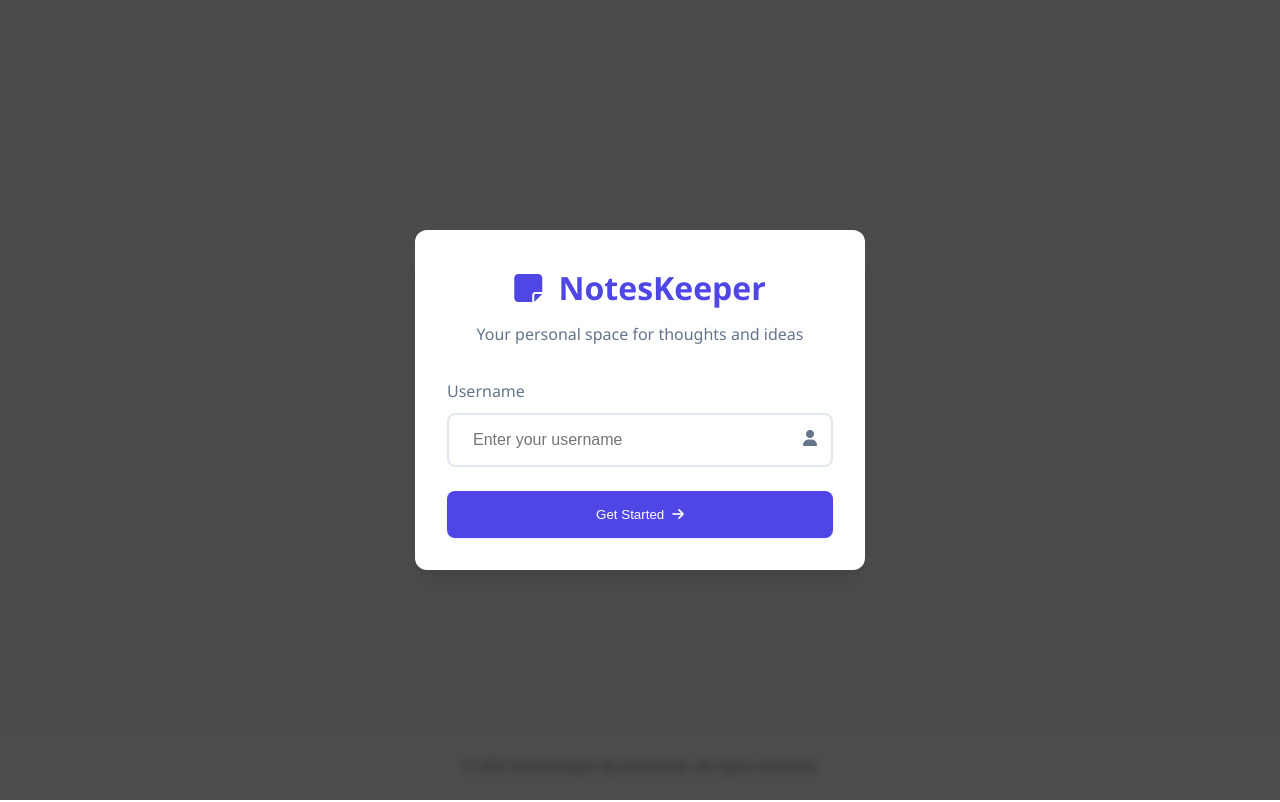
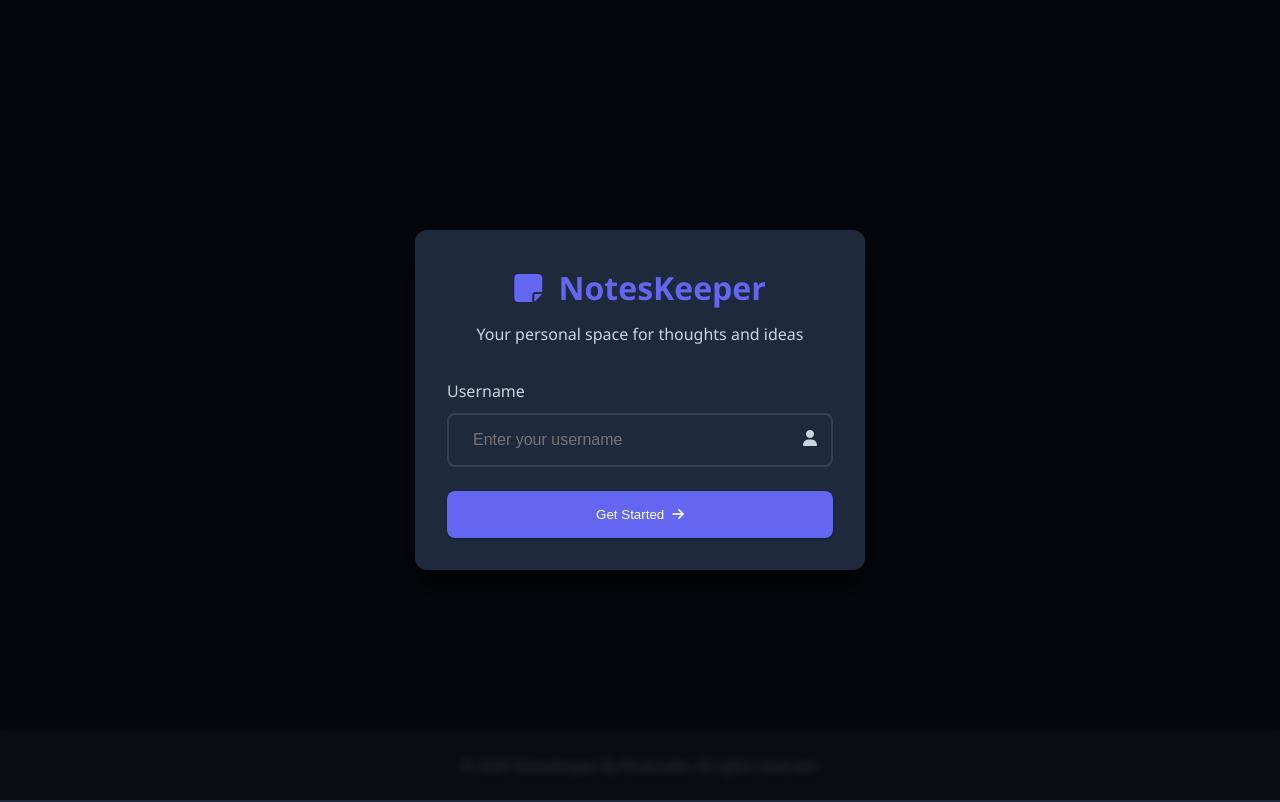
Before and after one commit to Rivalcoder/Notepad, a website: page htmlnew.html in a window 1280 px wide. Drawn offline with Linux system fonts and the light colour scheme.

Commit message:
[Edit] in Themes

```diff
--- a/htmlnew.html
+++ b/htmlnew.html
@@ -221,6 +221,17 @@
                 updateNotesList(savedUsername);
             }
         });
+            window.addEventListener('DOMContentLoaded', function() {
+                const savedTheme = localStorage.getItem('theme');
+                if (!savedTheme) {
+                    localStorage.setItem('theme', 'dark'); // Set default theme to dark
+                }
+
+                if (localStorage.getItem('theme') === 'dark') {
+                    document.body.classList.add('dark-theme');
+                    document.querySelector('#themeToggle i').classList.replace('fa-moon', 'fa-sun');
+                }
+            });
 
         // Add note button click
         document.getElementById('addNoteButton').addEventListener('click', async function() {
```
